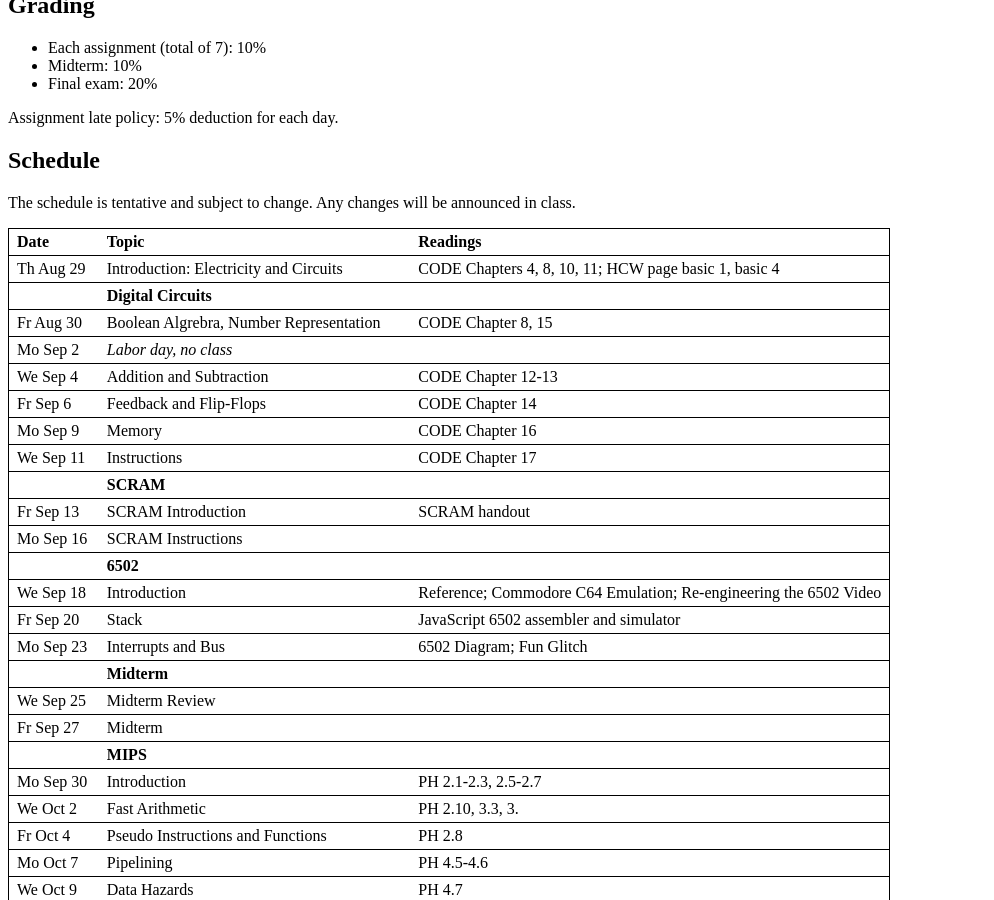
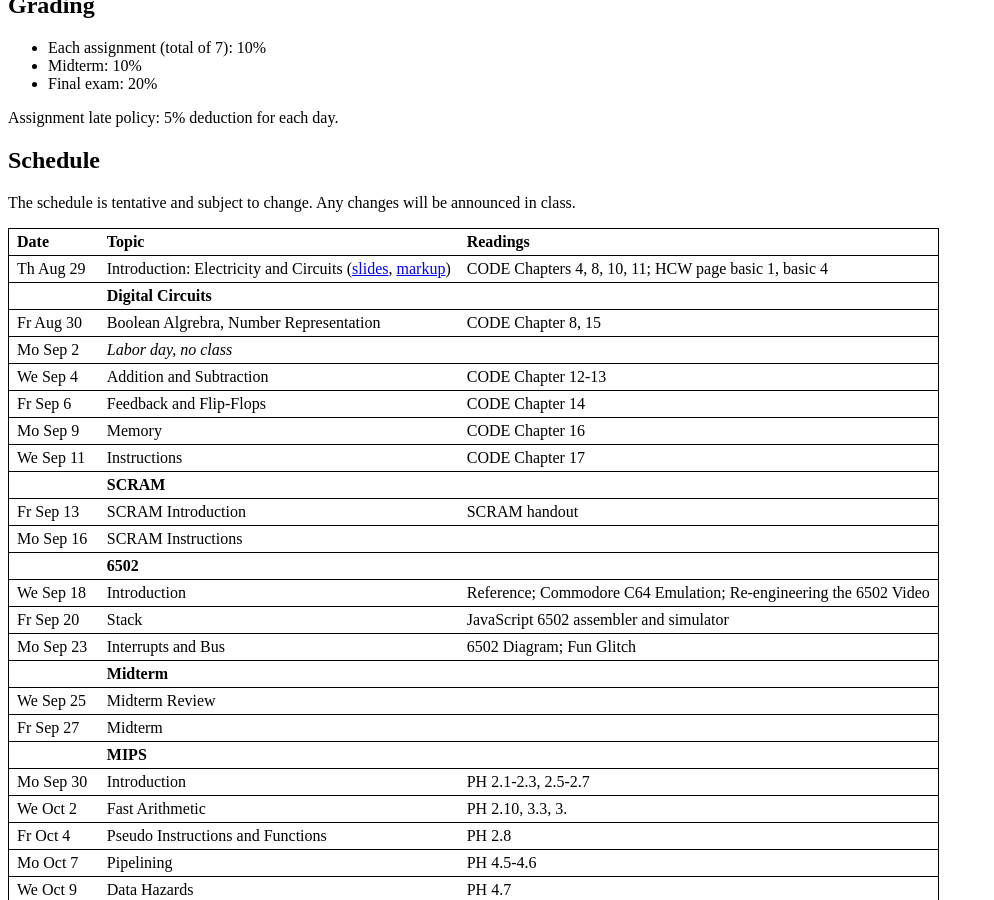
Before and after one commit to jhucsf/fall2019, a Jekyll site: the page built from index.md, in a window 1280 px wide and 900 px high, scrolled down 464 px. Shown: the whole window, without its empty margins (0-994 px from the left). Built offline with Jekyll 4.4.1, drawn with Linux system fonts in a browser that asks for light colours.

Commit message:
added Aug 29 slides

```diff
--- a/index.md
+++ b/index.md
@@ -36,7 +36,7 @@ The schedule is tentative and subject to change.  Any changes will be announced
 
 Date      | Topic                                     | Readings
 --------- | ----------------------------------------- | --------
-Th Aug 29 | Introduction: Electricity and Circuits    | CODE Chapters 4, 8, 10, 11; HCW page basic 1, basic 4
+Th Aug 29 | Introduction: Electricity and Circuits ([slides](lec/lec1.pdf), [markup](lec/lec1-ink.pdf))    | CODE Chapters 4, 8, 10, 11; HCW page basic 1, basic 4
           | **Digital Circuits**
 Fr Aug 30 | Boolean Algrebra, Number Representation   | CODE Chapter 8, 15
 Mo Sep 2  | *Labor day, no class*
```
Also changed, not shown: 2 other files.
